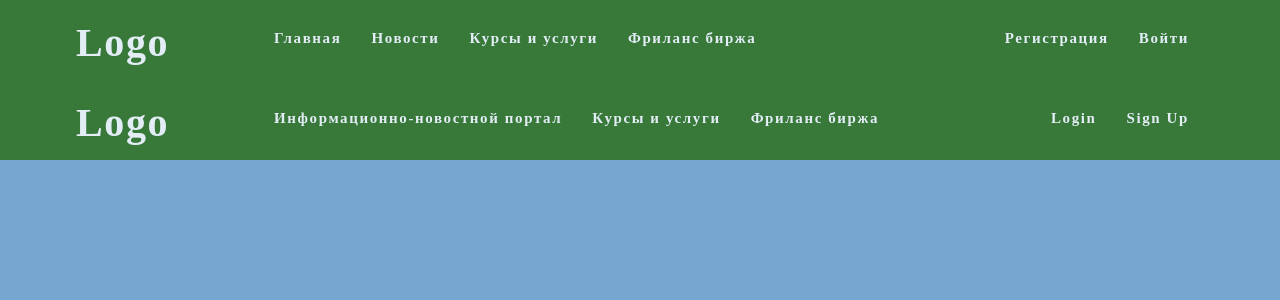
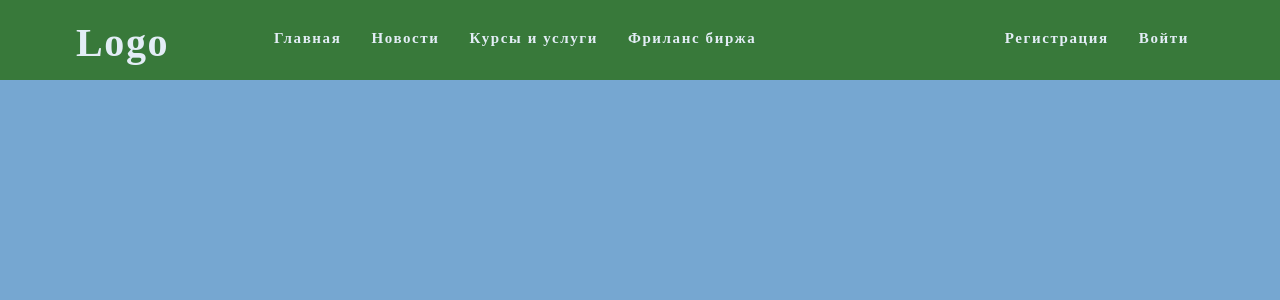
Before and after one commit to AigerimAkmatalieva/my-project, a React (Create React App) app: page / in a window 1280 px wide. Shown: the top 300 px of the page. Built offline with nearby package versions, Linux system fonts and the light colour scheme; a web font is replaced by a local one.

Commit message:
add new components

```diff
--- a/src/components/Navbar/Navbar.js
+++ b/src/components/Navbar/Navbar.js
@@ -16,20 +16,8 @@ function Navbar() {
 
           </ul>
           <ul>
-            <NavItem url="/">Регистрация</NavItem>
-            <NavItem url="/">Войти</NavItem>
-          </ul>
-        </div>
-        <div className={classes.container}>
-          <ul>
-            <Logo />
-            <NavItem url="/newsportal">Информационно-новостной портал</NavItem>
-            <NavItem url="/courses">Курсы и услуги</NavItem>
-            <NavItem url="/freelans">Фриланс биржа</NavItem>
-          </ul>
-          <ul>
-            <NavItem url="/auth">Login</NavItem>
-            <NavItem url="/checkout">Sign Up</NavItem>
+            <NavItem url="/auth">Регистрация</NavItem>
+            <NavItem url="/checkout">Войти</NavItem>
           </ul>
         </div>
       </div>
```
